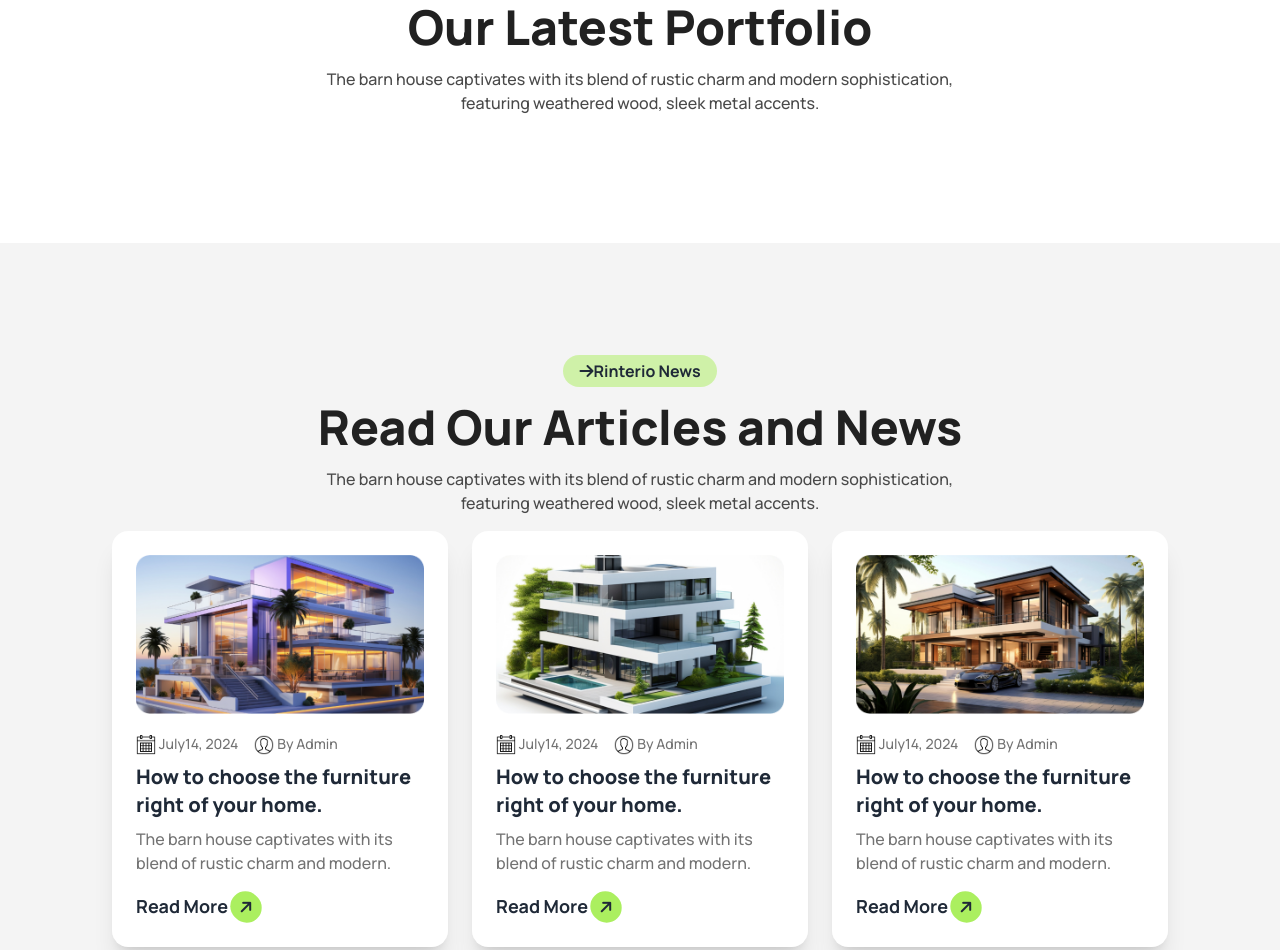
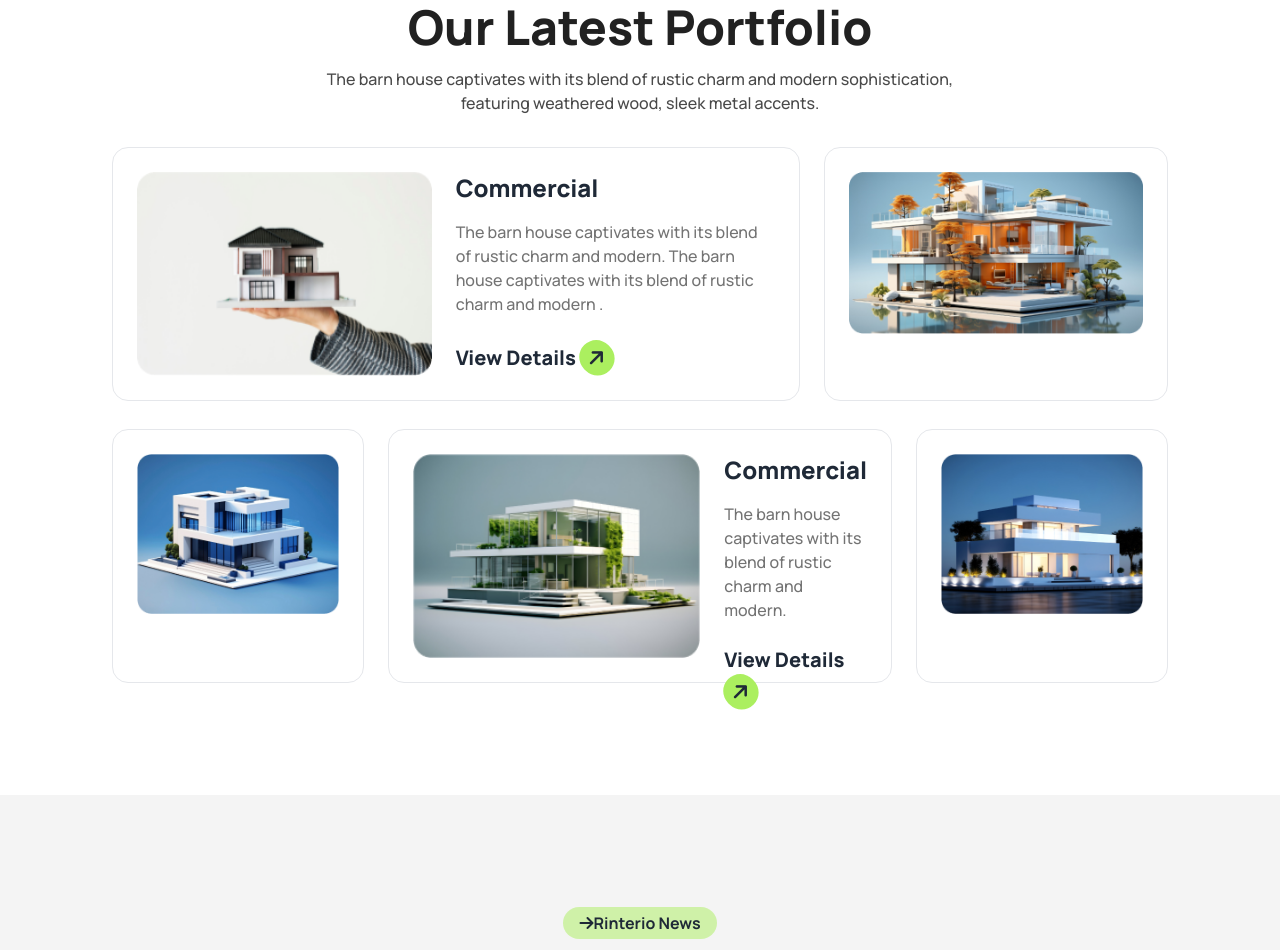
Before and after one commit to asadalgalib/ph-assingment-three, a plain HTML site: page index.html in a window 1280 px wide. Shown: the part 2622-3572 px from the top of the page. Drawn offline with nearby package versions, Linux system fonts and the light colour scheme.

Commit message:
maybe completed

```diff
--- a/index.html
+++ b/index.html
@@ -216,7 +216,6 @@
            </div>
          </section>
          <!-- portfolio section -->
-
           <section class="bg-[#fff] px-5 md:px-8 lg:px-28 py-12 md:py-20 lg:py-28">
             <!-- portfolio text -->
           <div class="text-center">
@@ -226,55 +225,82 @@
                with its blend of rustic charm and modern sophistication, featuring weathered wood, sleek metal accents.</p>
             </div>
             <!-- portfolio cards -->
-             <!-- <div class="grid grid-rows-2 gap-7"> -->
+             <div class="mt-8 grid grid-rows-1 gap-7">
               <!-- row 1 -->
-               <!-- <div class="grid grid-cols-1 md:grid-cols-[3fr_1fr] gap-6"> -->
+               <div class="grid grid-cols-1 md:grid-cols-[2fr_1fr] gap-6">
                 <!-- card 1 -->
-                <!-- <div class="card bg-[#fff] p-6 border">
-                  <div class="md:flex justify-between items-center">
-                  <img class="h-full w-full" src="./assets/img1.png" alt="">
-                    <div class="">
-                      <h2 class="card-title mt-6 md:mt-0">Commercial</h2>
-                    <p class="">The barn house captivates with its blend of rustic charm and modern. </p>
-                       <div class=""><a class="" href="mt-6">View Details</a>
-                        <i class="fa-solid fa-arrow-right bg-[#ABEF5F] p-2 mr-2 rounded-full -rotate-45"></i></div>
+                <div class="card card-side bg-base-100 border w-full p-6 flex flex-col md:flex-row gap-6">
+                  <div class="">
+                    <img class="w-full h-full "
+                      src="./assets/img1.png"
+                      alt="Movie" />
+                  </div>
+                  <div class="card flex-1">
+                    <h2 class="card-title text-2xl font-extrabold">Commercial</h2>
+                    <p class="text-base font-medium text-[#737373] mt-4">The barn house captivates with its blend of rustic charm and modern. The barn house captivates with its blend of rustic charm and modern .</p>
+                    <div class="card-actions justify-start mt-6">
+                      <a class="text-xl font-extrabold rounded-3xl w-[100%] md:w-auto">View Details
+                        <i class="fa-solid fa-arrow-right bg-[#ABEF5F] p-2  rounded-full -rotate-45"></i></a>
                     </div>
                   </div>
-                </div> -->
-                <!-- card 2 -->
-                 <!-- <div class="card bg-[#fff] p-6 border">
-                  <img class="w-full" src="./assets/img2.png" alt="">
-                 </div>
-               </div> -->
+                </div>
+
+                 <!-- card 2 -->
+                 <div class="card bg-base-100 w-full border p-6">
+                  <div>
+                    <img class="w-full"
+                      src="./assets/img2.png"
+                      alt="Movie" />
+                  </div>
+                </div>
+
+               </div>
                <!-- row 2 -->
-               <!-- <div class="grid grid-cols-1 md:grid-cols-[1fr_2fr_1fr] gap-6"> -->
-                <!-- card 1 -->
-
-                  <!-- <div class="card bg-[#fff] p-6 border">
-                    <div><img class="w-full" src="./assets/img3.png" alt=""></div>
-                   </div>
-                  -->
-                 <!-- card 2 -->
-                 <!-- <div class="card bg-[#fff] p-6 border">
-                  <div class="md:grid grid-cols-[1fr_2fr] justify-center gap-6">
-                    <div><img class="h-full w-full " src="./assets/img4.png" alt=""></div>
-                    <div class="flex flex-col items-start justify-center gap-4">
-                      <h2 class="card-title mt-6 md:mt-0">Commercial</h2>
-                    <p class="">The barn house captivates with its blend of rustic charm and modern. </p>
-                       <div class=""><a class="" href="mt-6">View Details</a>
-                        <i class="fa-solid fa-arrow-right bg-[#ABEF5F] p-2 mr-2 rounded-full -rotate-45"></i></div>
+                <div class="grid grid-cols-1 md:grid-cols-[1fr_2fr_1fr] gap-6">
+                  <!-- card 1 -->
+                  <div class="card bg-base-100 w-full border p-6 md:hidden">
+                    <div>
+                      <img class="h-full w-full"
+                        src="./assets/img5.png"
+                        alt="Movie" />
                     </div>
                   </div>
-                </div> -->
+                   <!-- card 2 -->
+                   <div class="card bg-base-100 w-full border p-6">
+                    <div>
+                      <img class="h-full w-full"
+                        src="./assets/img3.png"
+                        alt="Movie" />
+                    </div>
+                  </div>
                   <!-- card 3 -->
-<!--
-                    <div class="card bg-[#fff] p-6 border">
-                    <div><img class="w-full " src="./assets/img5.png" alt=""></div>
-                   </div>
+                  <div class="card card-side bg-base-100 border w-full p-6 flex flex-col md:flex-row gap-6">
+                    <div class="">
+                      <img class="w-full h-full "
+                        src="./assets/img4.png"
+                        alt="Movie" />
+                    </div>
+                    <div class="card flex-1">
+                      <h2 class="card-title text-2xl font-extrabold">Commercial</h2>
+                      <p class="text-base font-medium text-[#737373] mt-4">The barn house captivates with its blend of rustic charm and modern. </p>
+                      <div class="card-actions justify-start mt-6">
+                        <a class="text-xl font-extrabold rounded-3xl w-[100%] md:w-auto">View Details
+                          <i class="fa-solid fa-arrow-right bg-[#ABEF5F] p-2  rounded-full -rotate-45"></i></a>
+                      </div>
+                    </div>
+                  </div>
+                   <!-- card 4 -->
+                   <div class="card bg-base-100 w-full border p-6">
+                    <div>
+                      <img class="h-full w-full"
+                        src="./assets/img5.png"
+                        alt="Movie" />
+                    </div>
+                  </div>
 
-               </div>
+                </div>
 
-             </div> -->
+            </div>
           </section>
           <!-- news section -->
            <section class="px-5 md:px-8 lg:px-28 py-12 md:py-20 lg:py-28">
@@ -398,10 +424,10 @@
         <div class="navbar-center">
           <ul class="flex flex-col md:flex-row gap-6 md:gap-24 lg:gap-32">
             <li><a class="font-extrabold text-[#737373]">Home</a></li>
-            <li><a class="text-[#737373]">Services</a></li>
-            <li><a class="text-[#737373]">Portfolio</a></li>
-            <li><a class="text-[#737373]">Blogs</a></li>
-            <li><a class="text-[#737373]">Contact Us</a></li>
+            <li><a class="text-[#737373] font-extrabold">Services</a></li>
+            <li><a class="text-[#737373] font-extrabold">Portfolio</a></li>
+            <li><a class="text-[#737373] font-extrabold">Blogs</a></li>
+            <li><a class="text-[#737373] font-extrabold">Contact Us</a></li>
           </ul>
         </div class="">
         <button class="btn w-full md:w-auto mx-5 border-none bg-[#ABEF5F] hover:bg-[#ABEF5F80] text-lg font-extrabold rounded-3xl">Book Consult
```
